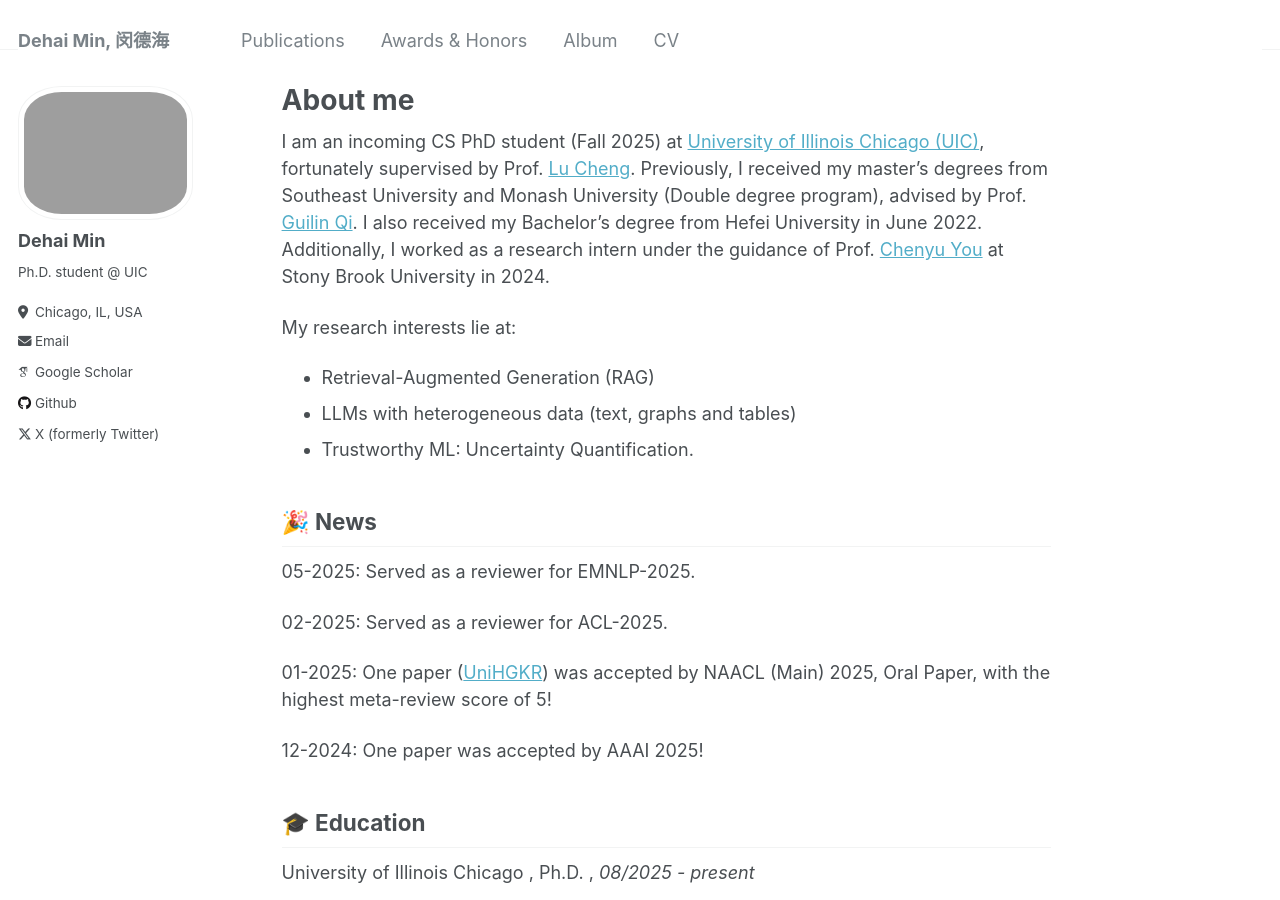
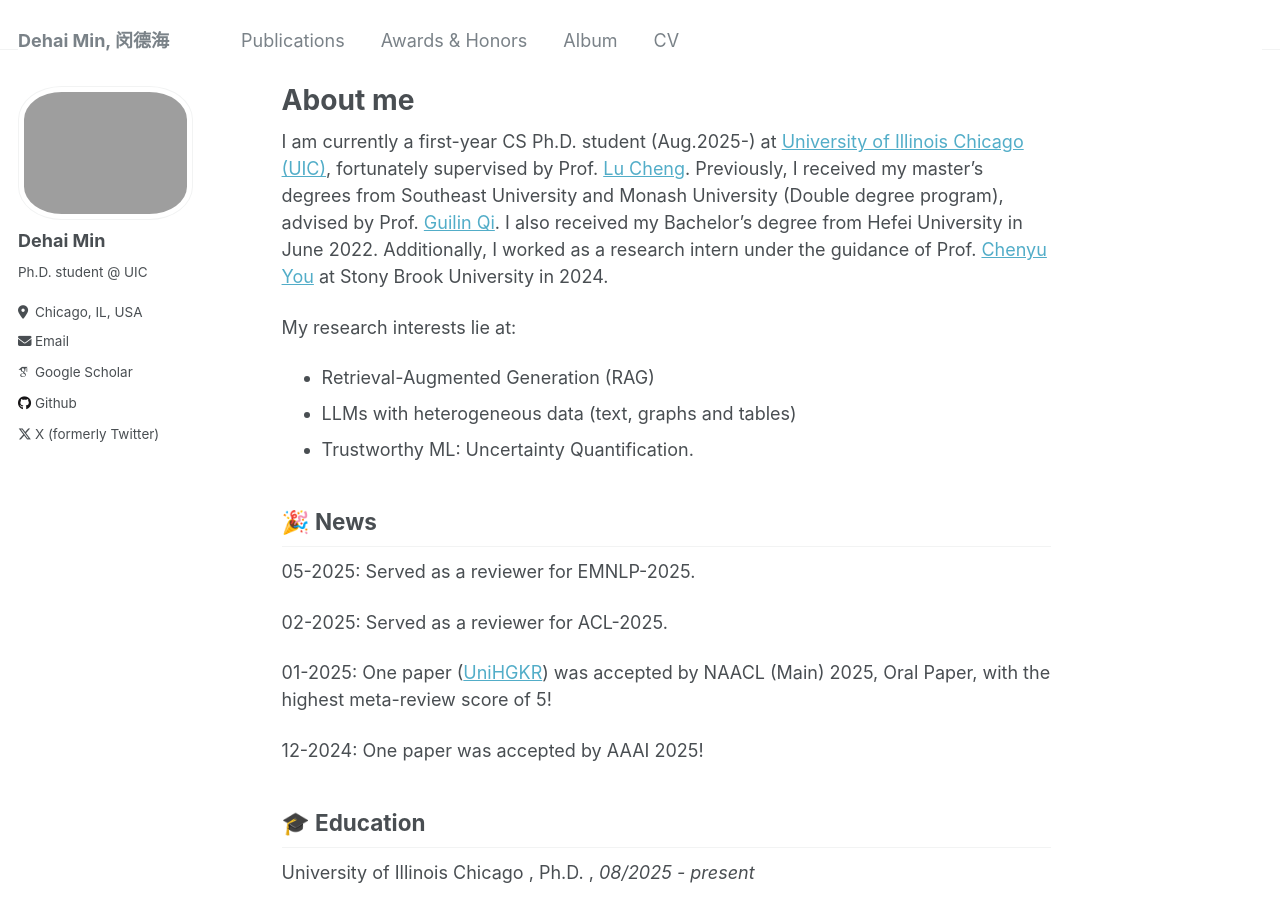
Before and after one commit to ZhishanQ/ZhishanQ.github.io, a Jekyll site: the page built from _pages/about.md, in a window 1280 px wide and 900 px high. Built offline with Jekyll 4.4.1, drawn with Linux system fonts in a browser that asks for light colours; some web fonts are replaced.

Commit message:
Update about.md

```diff
--- a/_pages/about.md
+++ b/_pages/about.md
@@ -7,7 +7,7 @@ redirect_from:
   - /about.html
 ---
 
-I am an incoming CS PhD student (Fall 2025) at [University of Illinois Chicago (UIC)](https://www.uic.edu/), fortunately supervised by Prof. [Lu Cheng](https://lcheng.org/). Previously, I received my master's degrees from Southeast University and Monash University (Double degree program), advised by Prof. [Guilin Qi](https://scholar.google.com/citations?user=1gw3LJQAAAAJ&hl=en). I also received my Bachelor's degree from Hefei University in June 2022. Additionally, I worked as a research intern under the guidance of Prof. [Chenyu You](https://chenyuyou.me/) at Stony Brook University in 2024.
+I am currently a first-year CS Ph.D. student (Aug.2025-) at [University of Illinois Chicago (UIC)](https://www.uic.edu/), fortunately supervised by Prof. [Lu Cheng](https://lcheng.org/). Previously, I received my master's degrees from Southeast University and Monash University (Double degree program), advised by Prof. [Guilin Qi](https://scholar.google.com/citations?user=1gw3LJQAAAAJ&hl=en). I also received my Bachelor's degree from Hefei University in June 2022. Additionally, I worked as a research intern under the guidance of Prof. [Chenyu You](https://chenyuyou.me/) at Stony Brook University in 2024.
 
 My research interests lie at:
 
```
